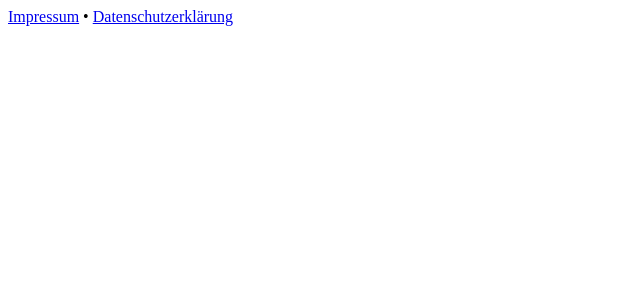
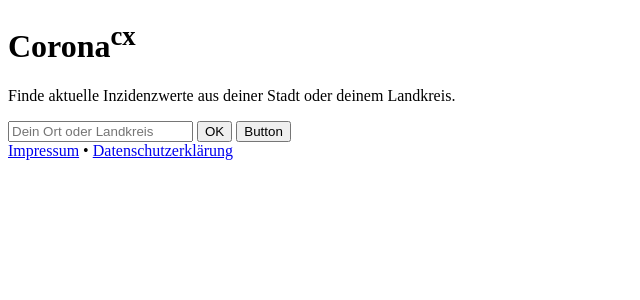
Before and after one commit to corona-cx/app, a Symfony app: template templates/frontpage/index.html.twig in a window 1280 px wide. Shown: the top 300 px of the page, without its empty margins (0-640 px from the left). Run offline with Twig, Linux system fonts and the light colour scheme; the template is opened without the code that fills it, so the values that code supplies are empty; some libraries are stand-ins or nearby versions.

Commit message:
First input try

```diff
--- a/templates/frontpage/index.html.twig
+++ b/templates/frontpage/index.html.twig
@@ -1,25 +1,33 @@
-<!DOCTYPE html>
-<html>
-    <head>
-        <meta charset="UTF-8">
-        <title>{% block title %}Welcome!{% endblock %}</title>
-        {# Run `composer require symfony/webpack-encore-bundle`
-           and uncomment the following Encore helpers to start using Symfony UX #}
-        {% block stylesheets %}
-            {{ encore_entry_link_tags('app') }}
-        {% endblock %}
+{% extends 'layout.html.twig' %}
 
-        {% block javascripts %}
-            {{ encore_entry_script_tags('app') }}
-        {% endblock %}
-    </head>
-    <body>
+{% block content %}
     <div class="container">
-        {% block body %}{% endblock %}
+        <div class="row">
+            <div class="col-12 text-center">
+                <h1>
+                    Corona<sup>cx</sup>
+                </h1>
+
+                <p class="lead">
+                    Finde aktuelle Inzidenzwerte aus deiner Stadt oder deinem Landkreis.
+                </p>
+            </div>
+        </div>
+
+        <div class="row">
+            <div class="row">
+                <div class="col-12 col-md-6 offset-md-3">
+                    <div class="input-group input-group-lg mb-3">
+                        <input type="text" class="form-control" placeholder="Dein Ort oder Landkreis" aria-label="Dein Ort Oder Landkreis" aria-describedby="button-addon">
+                        <button class="btn btn-outline-secondary" type="button" id="button-submit">
+                            OK
+                        </button>
+                        <button class="btn btn-outline-secondary" type="button" id="button-locate">
+                            Button
+                        </button>
+                    </div>
+                </div>
+            </div>
+        </div>
     </div>
-
-    <footer class="container text-center text-muted">
-        <a href="{{ path('impress') }}">Impressum</a> &bull; <a href="{{ path('privacy') }}">Datenschutzerklärung</a>
-    </footer>
-    </body>
-</html>
+{% endblock %}
--- /dev/null
+++ b/templates/layout.html.twig
@@ -0,0 +1,23 @@
+<!DOCTYPE html>
+<html>
+    <head>
+        <meta charset="UTF-8">
+        <title>{% block title %}Welcome!{% endblock %}</title>
+        {# Run `composer require symfony/webpack-encore-bundle`
+           and uncomment the following Encore helpers to start using Symfony UX #}
+        {% block stylesheets %}
+            {{ encore_entry_link_tags('app') }}
+        {% endblock %}
+
+        {% block javascripts %}
+            {{ encore_entry_script_tags('app') }}
+        {% endblock %}
+    </head>
+    <body>
+        {% block content %}{% endblock %}
+
+        <footer class="container text-center text-muted">
+            <a href="{{ path('impress') }}">Impressum</a> &bull; <a href="{{ path('privacy') }}">Datenschutzerklärung</a>
+        </footer>
+    </body>
+</html>
```
